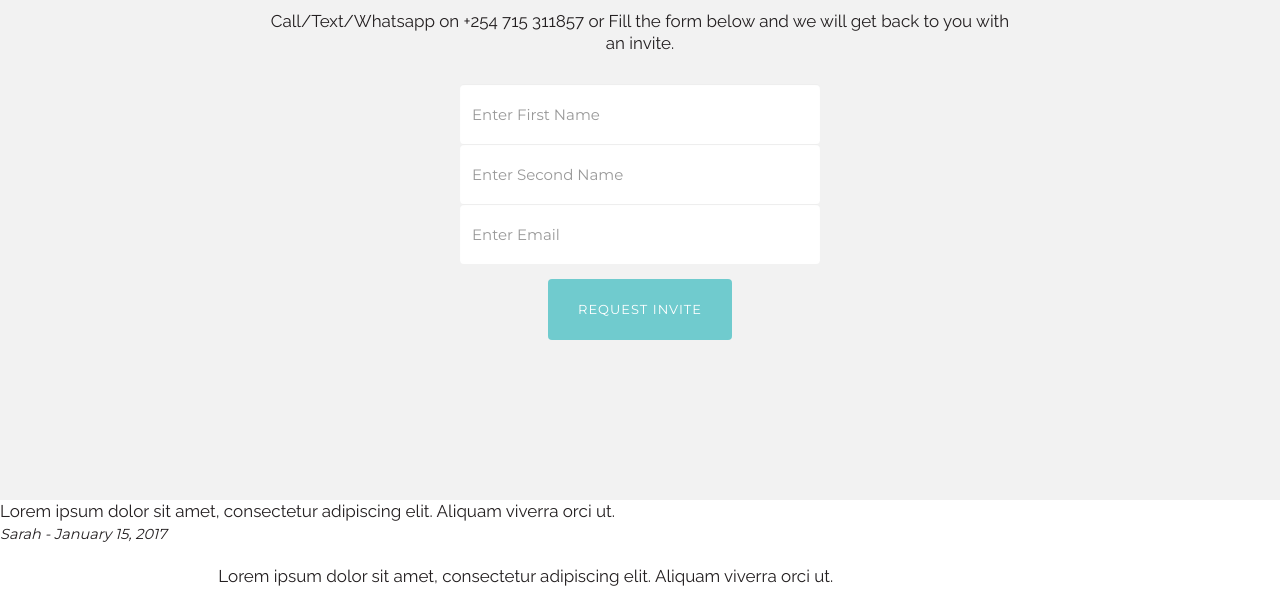
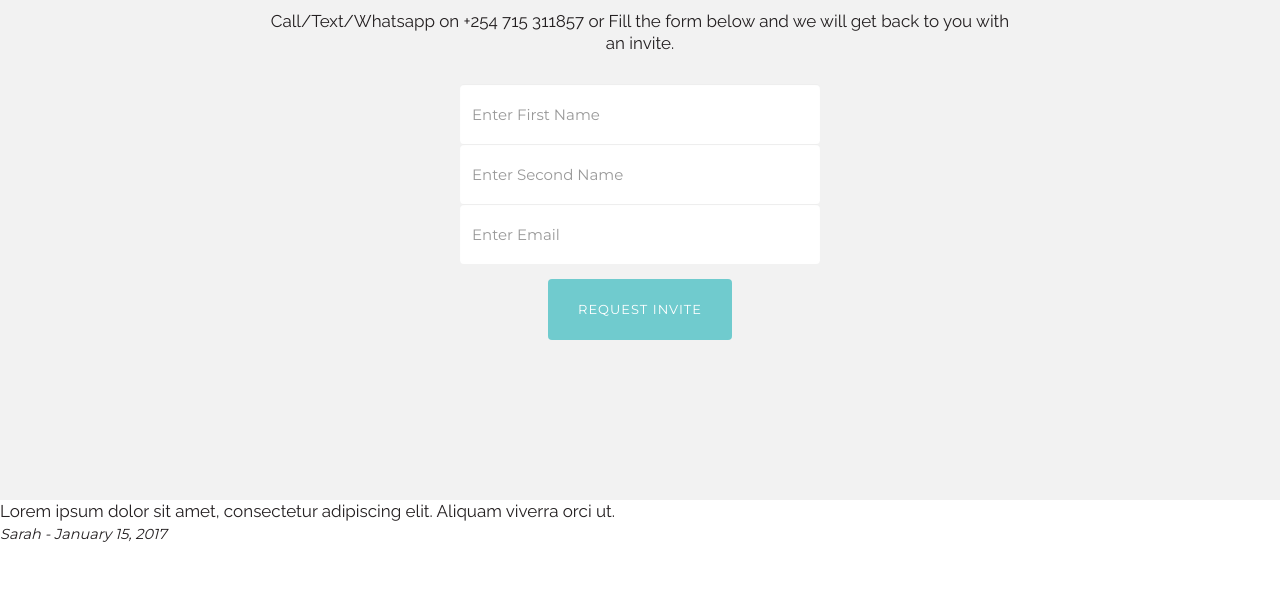
Before and after one commit to jim-sbc/jim-sbc.github.io, a plain HTML site: page index.html in a window 1280 px wide. Shown: the part 1582-2174 px from the top of the page. Drawn offline with nearby package versions, Linux system fonts and the light colour scheme.

Commit message:
Update index.html

```diff
--- a/index.html
+++ b/index.html
@@ -225,12 +225,12 @@
             </a>
           </div>
         </div>
-
+        <!--
         <div class="row margin-30 news-container">
           <div class="col-sm-10 col-sm-offset-1 col-md-8 col-md-offset-2 wow fadeInLeft" data-wow-delay="1.2s">
             <a href="#" target="_blank">
             <!--<img class="news-img pull-left" src="assets/img/press-02.jpg" alt="Forbes">-->
-            <p class="black">Lorem ipsum dolor sit amet, consectetur adipiscing elit. Aliquam viverra orci ut. <br />
+           <!-- <p class="black">Lorem ipsum dolor sit amet, consectetur adipiscing elit. Aliquam viverra orci ut. <br />
             <small><em>Mike - Feb 25, 2017</em></small></p>
             </a>
           </div>
```
